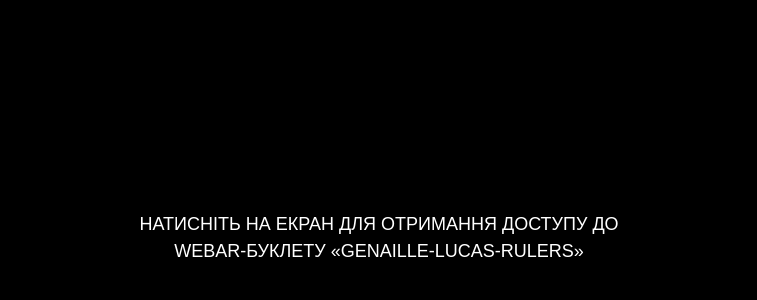
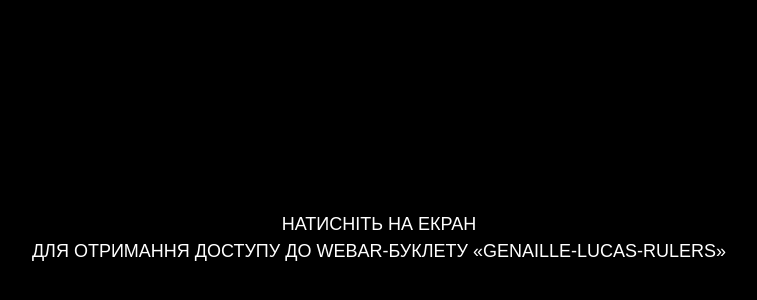
Before and after one commit to xe0ps/Genaille-Lucas-rulers, a plain HTML site: page index.html in a window 1280 px wide. Shown: the part 162-462 px from the top of the page, without its empty margins (261-1018 px from the left). Drawn offline with nearby package versions, Linux system fonts and the light colour scheme.

Commit message:
Update index.html

```diff
--- a/index.html
+++ b/index.html
@@ -26,9 +26,9 @@
                 text-transform: uppercase; font-family: Arial, Helvetica, sans-serif; font-weight: 400; line-height: 1.5em; font-size: large; white-space: nowrap;
                 user-select: none; pointer-events: none;
             ">
-            Натисніть на екран для отримання доступу до
+            Натисніть на екран
             <br>
-            WebAR-буклету «Genaille-Lucas-rulers»
+            для отримання доступу до WebAR-буклету «Genaille-Lucas-rulers»
         </div>
     </div>
 
```
